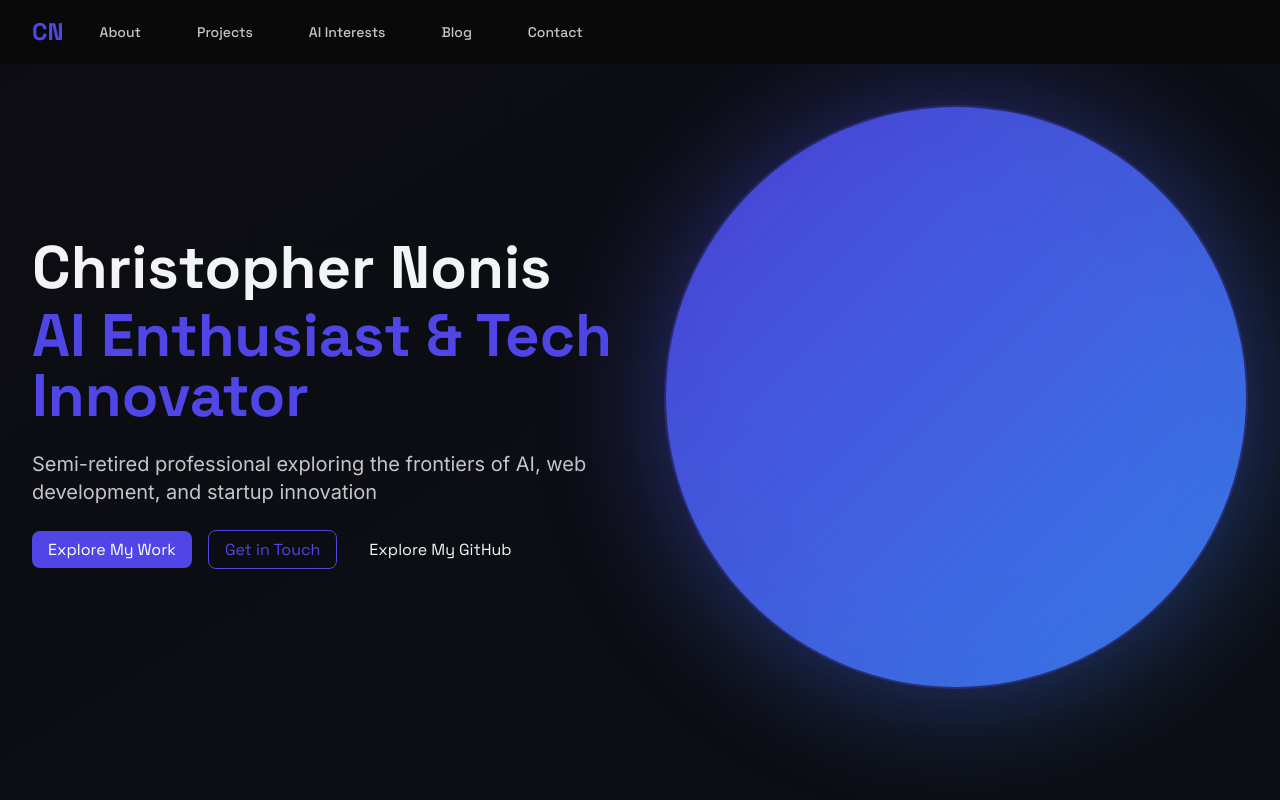
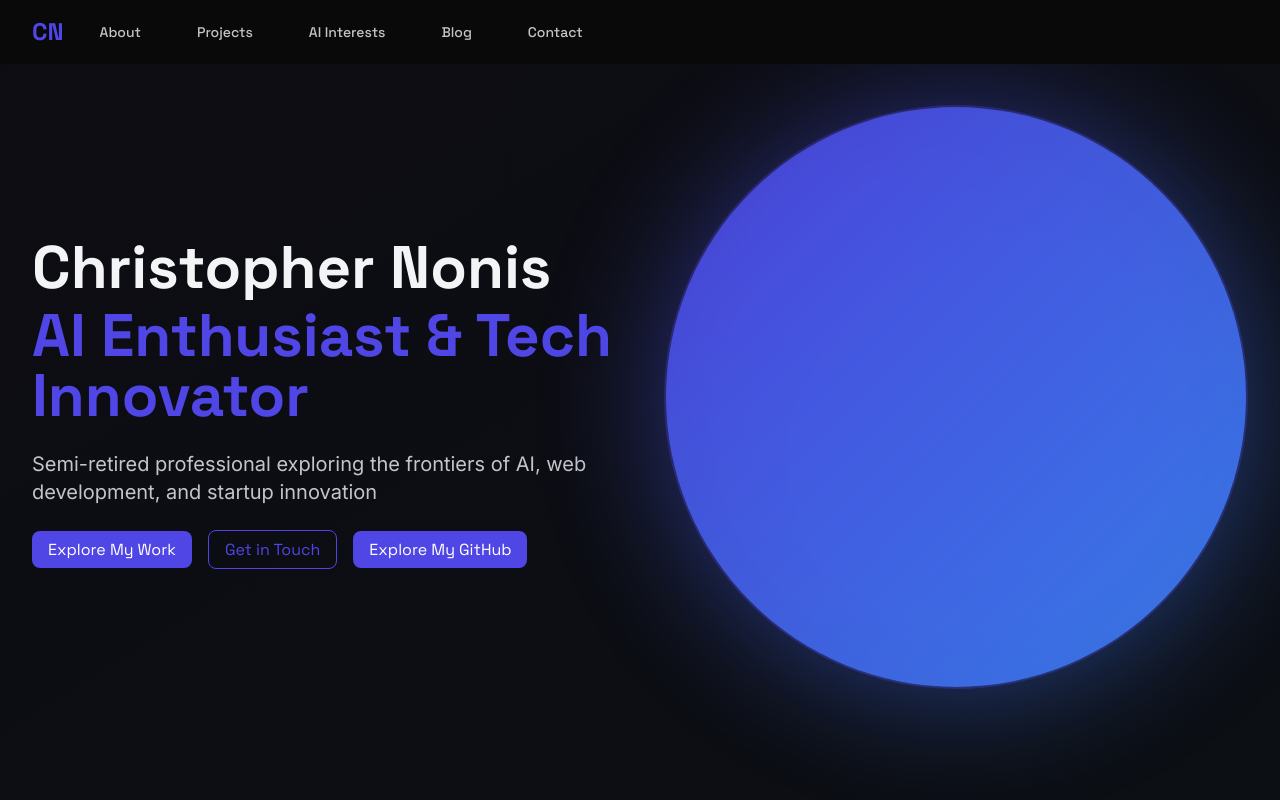
Before and after one commit to chrisnonis/christopher-nonis-website, a React (Vite) app: page / in a window 1280 px wide. Shown: the top 800 px of the page. Built offline with nearby package versions, Linux system fonts and the light colour scheme.

Commit message:
adding new github link

```diff
--- a/src/components/Hero.tsx
+++ b/src/components/Hero.tsx
@@ -37,7 +37,7 @@
               <a href="#contact" className="btn btn-outline">
                 Get in Touch
               </a>
-              <a href="https://github.com/chrisnonis" target="_blank" rel="noopener noreferrer" className="btn btn-accent">
+              <a href="https://github.com/chrisnonis" target="_blank" rel="noopener noreferrer" className="btn btn-primary">
                 Explore My GitHub
               </a>
             </motion.div>
```
